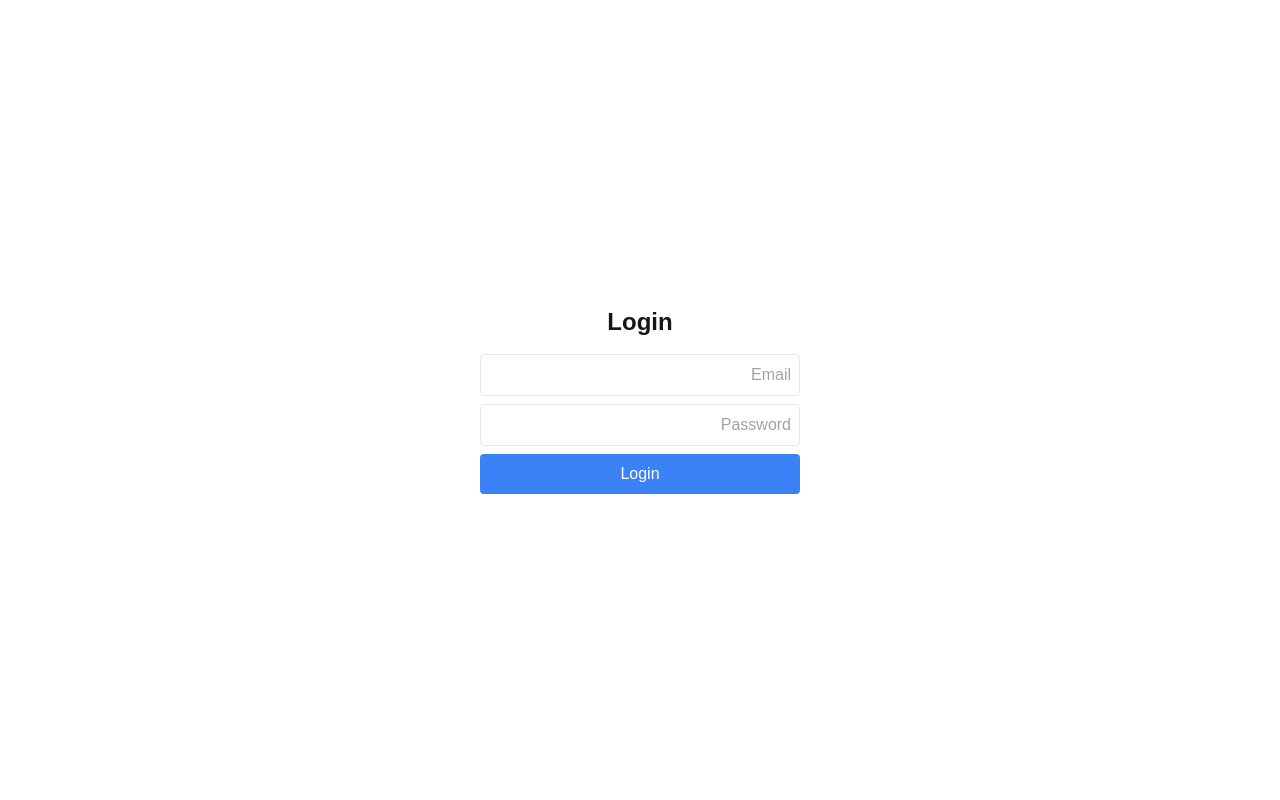
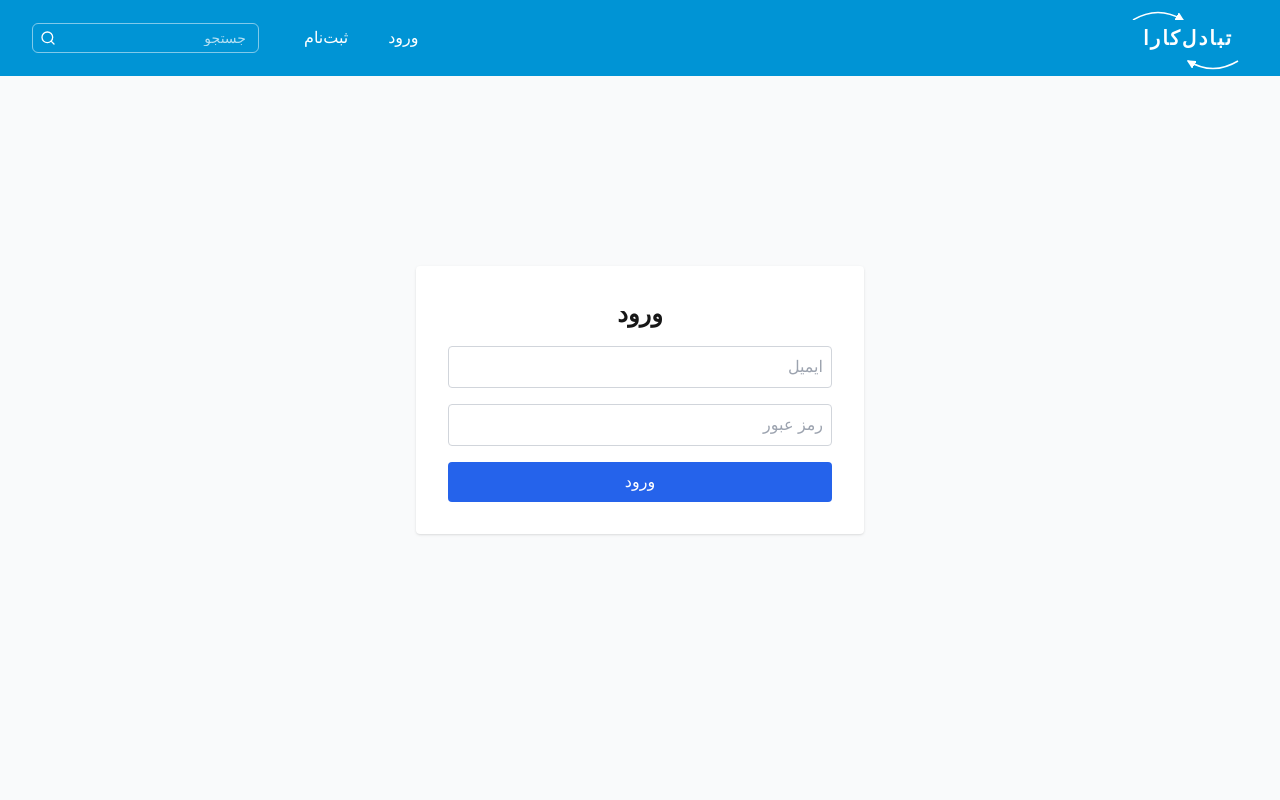
Before and after one commit to abbasian-codes/end-tabadol, a Next.js app: page /login in a window 1280 px wide. Shown: the top 800 px of the page. Built offline with nearby package versions, Linux system fonts and the light colour scheme.

Commit message:
login page completed user can login with email and pass

```diff
--- a/src/app/api/login/route.js
+++ b/src/app/api/login/route.js
@@ -1,29 +1,64 @@
-import { PrismaClient } from "/src/generated/prisma/client"
-import bcrypt from "bcrypt"
+// import { PrismaClient } from "/src/generated/prisma/client"
+// import bcrypt from "bcrypt"
 
-const prisma = new PrismaClient()
+// const prisma = new PrismaClient()
+
+// export async function POST(req) {
+//   const { email, password } = await req.json()
+
+//   // پیدا کردن کاربر
+//   const user = await prisma.user.findUnique({ where: { email } })
+//   if (!user) {
+//     return new Response(JSON.stringify({ message: "User not found" }), {
+//       status: 404,
+//     })
+//   }
+
+//   // بررسی رمز عبور
+//   const isValid = await bcrypt.compare(password, user.password)
+//   if (!isValid) {
+//     return new Response(JSON.stringify({ message: "Invalid password" }), {
+//       status: 401,
+//     })
+//   }
+
+//   // موفقیت → می‌توانیم JWT یا سشن بسازیم، فعلاً فقط پاسخ موفقیت
+//   return new Response(JSON.stringify({ message: "Login successful" }), {
+//     status: 200,
+//   })
+// }
+import { prisma } from "@/lib/prisma"
+import bcrypt from "bcryptjs"
 
 export async function POST(req) {
   const { email, password } = await req.json()
 
-  // پیدا کردن کاربر
-  const user = await prisma.user.findUnique({ where: { email } })
-  if (!user) {
-    return new Response(JSON.stringify({ message: "User not found" }), {
-      status: 404,
-    })
+  try {
+    const user = await prisma.user.findUnique({ where: { email } })
+
+    if (!user) {
+      return new Response(
+        JSON.stringify({ error: "ایمیل یا رمز اشتباه است" }),
+        { status: 401 }
+      )
+    }
+
+    const valid = await bcrypt.compare(password, user.password)
+    if (!valid) {
+      return new Response(
+        JSON.stringify({ error: "ایمیل یا رمز اشتباه است" }),
+        { status: 401 }
+      )
+    }
+
+    return new Response(
+      JSON.stringify({
+        message: "ورود موفقیت‌آمیز بود",
+        user: { name: user.name, username: user.username, email: user.email },
+      }),
+      { status: 200 }
+    )
+  } catch (err) {
+    return new Response(JSON.stringify({ error: "خطای سرور" }), { status: 500 })
   }
-
-  // بررسی رمز عبور
-  const isValid = await bcrypt.compare(password, user.password)
-  if (!isValid) {
-    return new Response(JSON.stringify({ message: "Invalid password" }), {
-      status: 401,
-    })
-  }
-
-  // موفقیت → می‌توانیم JWT یا سشن بسازیم، فعلاً فقط پاسخ موفقیت
-  return new Response(JSON.stringify({ message: "Login successful" }), {
-    status: 200,
-  })
 }
--- a/src/app/login/page.jsx
+++ b/src/app/login/page.jsx
@@ -1,56 +1,138 @@
-"use client" // چون از useState و فرم استفاده می‌کنیم
+// "use client" // چون از useState و فرم استفاده می‌کنیم
+
+// import { useState } from "react"
+
+// export default function LoginPage() {
+//   const [email, setEmail] = useState("")
+//   const [password, setPassword] = useState("")
+//   const [error, setError] = useState("")
+
+//   async function handleSubmit(e) {
+//     e.preventDefault()
+
+//     const res = await fetch("/api/login", {
+//       method: "POST",
+//       headers: { "Content-Type": "application/json" },
+//       body: JSON.stringify({ email, password }),
+//     })
+
+//     const data = await res.json()
+
+//     if (res.ok) {
+//       // ورود موفق → می‌توانیم کاربر را به داشبورد ریدایرکت کنیم
+//       window.location.href = "/dashboard"
+//     } else {
+//       setError(data.message)
+//     }
+//   }
+
+//   return (
+//     <div className="flex flex-col items-center justify-center min-h-screen">
+//       <h1 className="text-2xl font-bold mb-4">Login</h1>
+//       <form onSubmit={handleSubmit} className="flex flex-col gap-2 w-80">
+//         <input
+//           type="email"
+//           placeholder="Email"
+//           value={email}
+//           onChange={(e) => setEmail(e.target.value)}
+//           required
+//           className="border p-2 rounded"
+//         />
+//         <input
+//           type="password"
+//           placeholder="Password"
+//           value={password}
+//           onChange={(e) => setPassword(e.target.value)}
+//           required
+//           className="border p-2 rounded"
+//         />
+//         <button type="submit" className="bg-blue-500 text-white p-2 rounded">
+//           Login
+//         </button>
+//         {error && <p className="text-red-500">{error}</p>}
+//       </form>
+//     </div>
+//   )
+// }
+"use client"
 
 import { useState } from "react"
+import { useRouter } from "next/navigation"
+import Header from "@/components/Header"
+import Footer from "@/components/Footer"
+import { useAuth } from "@/context/AuthContext"
 
 export default function LoginPage() {
-  const [email, setEmail] = useState("")
-  const [password, setPassword] = useState("")
-  const [error, setError] = useState("")
+  const router = useRouter()
+  const { login } = useAuth() // Context برای ذخیره اطلاعات کاربر
+  const [formData, setFormData] = useState({ email: "", password: "" })
+  const [message, setMessage] = useState("")
 
-  async function handleSubmit(e) {
+  const handleChange = (e) => {
+    setFormData({ ...formData, [e.target.name]: e.target.value })
+  }
+
+  const handleSubmit = async (e) => {
     e.preventDefault()
+    setMessage("")
 
+    try {
       const res = await fetch("/api/login", {
         method: "POST",
         headers: { "Content-Type": "application/json" },
-      body: JSON.stringify({ email, password }),
+        body: JSON.stringify(formData),
       })
 
       const data = await res.json()
+      if (!res.ok) throw new Error(data.error || "خطایی رخ داد")
 
-    if (res.ok) {
-      // ورود موفق → می‌توانیم کاربر را به داشبورد ریدایرکت کنیم
-      window.location.href = "/dashboard"
-    } else {
-      setError(data.message)
+      // ذخیره کاربر در Context
+      login(data.user)
+
+      // انتقال به صفحه اصلی
+      router.push("/")
+    } catch (err) {
+      setMessage(err.message)
     }
   }
 
   return (
-    <div className="flex flex-col items-center justify-center min-h-screen">
-      <h1 className="text-2xl font-bold mb-4">Login</h1>
-      <form onSubmit={handleSubmit} className="flex flex-col gap-2 w-80">
+    <div>
+      <Header />
+      <main className="min-h-screen flex items-center justify-center p-6 bg-gray-50">
+        <div className="max-w-md w-full bg-white p-8 rounded shadow space-y-4">
+          <h1 className="text-2xl font-bold text-center">ورود</h1>
+
+          <form onSubmit={handleSubmit} className="space-y-4">
             <input
               type="email"
-          placeholder="Email"
-          value={email}
-          onChange={(e) => setEmail(e.target.value)}
+              name="email"
+              placeholder="ایمیل"
+              value={formData.email}
+              onChange={handleChange}
+              className="w-full border border-gray-300 p-2 rounded"
               required
-          className="border p-2 rounded"
             />
             <input
               type="password"
-          placeholder="Password"
-          value={password}
-          onChange={(e) => setPassword(e.target.value)}
+              name="password"
+              placeholder="رمز عبور"
+              value={formData.password}
+              onChange={handleChange}
+              className="w-full border border-gray-300 p-2 rounded"
               required
-          className="border p-2 rounded"
             />
-        <button type="submit" className="bg-blue-500 text-white p-2 rounded">
-          Login
+            <button
+              type="submit"
+              className="w-full bg-blue-600 text-white p-2 rounded hover:bg-blue-700 transition"
+            >
+              ورود
             </button>
-        {error && <p className="text-red-500">{error}</p>}
           </form>
+          {message && <p className="text-red-500">{message}</p>}
+        </div>
+      </main>
+      <Footer />
     </div>
   )
 }
--- a/src/components/Header.jsx
+++ b/src/components/Header.jsx
@@ -64,7 +64,7 @@ export default function Header({
                 </Link>
                 <button
                   onClick={handleLogout}
-                  className="text-red-500 hover:underline"
+                  className="text-danger-emphasis hover:underline"
                 >
                   خروج
                 </button>
```
Lines whose indentation alone changed are shown as unchanged.
